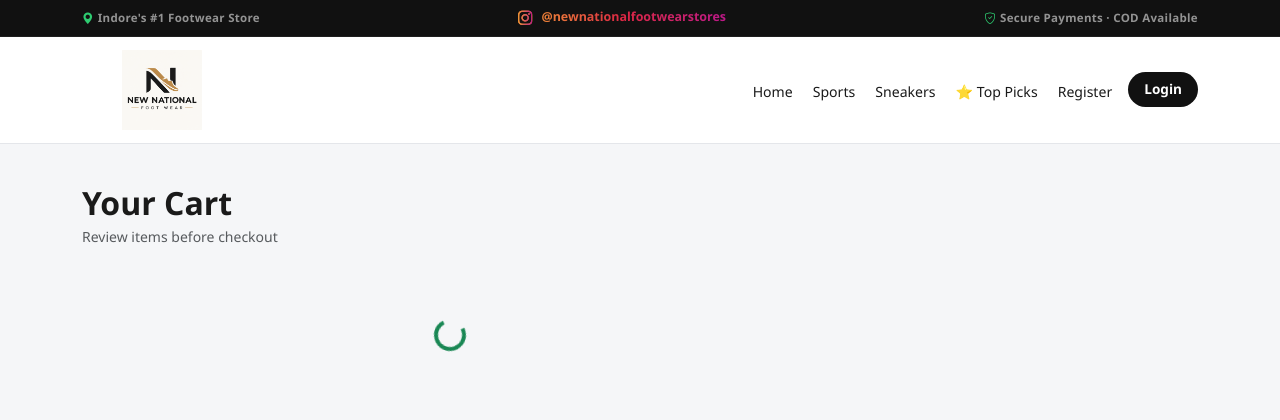
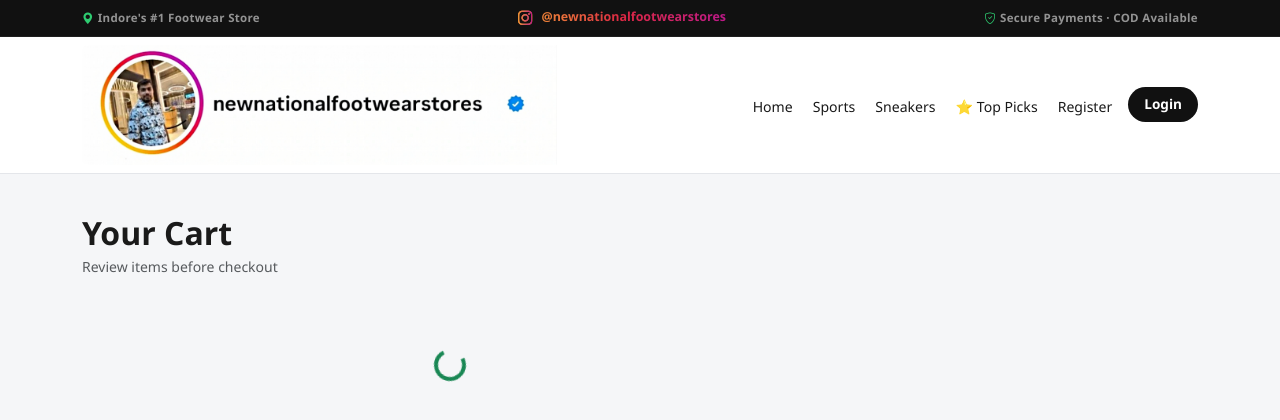
Before and after one commit to RISHABHBUD/NewNationalFootwear, a Python web app: template app/templates/store/cart.html in a window 1280 px wide. Shown: the top 420 px of the page. Run offline with Jinja, Linux system fonts and the light colour scheme; the template is opened without the code that fills it, so the values that code supplies are empty.

Commit message:
feat: change logo

```diff
--- a/app/templates/base.html
+++ b/app/templates/base.html
@@ -28,8 +28,8 @@
 
 <nav class="navbar navbar-expand-lg sticky-top" id="mainNav">
   <div class="container">
-    <a class="navbar-brand fw-bold" href="/">
-      <img src="/static/img/logo.png" alt="NewNational Footwear" style="height:80px;width:160px;object-fit:contain;">
+    <a class="navbar-brand fw-bold p-0" href="/">
+      <img src="/static/img/logo2.jpeg" alt="NewNational Footwear" style="max-height:120px;width:50vw;max-width:480px;object-fit:contain;object-position:left center;border-radius:6px;">
     </a>
     <button class="navbar-toggler" type="button" data-bs-toggle="collapse" data-bs-target="#navMenu">
       <span class="navbar-toggler-icon"></span>
```
Also changed, not shown: app/static/img/logo2.jpeg (added).
